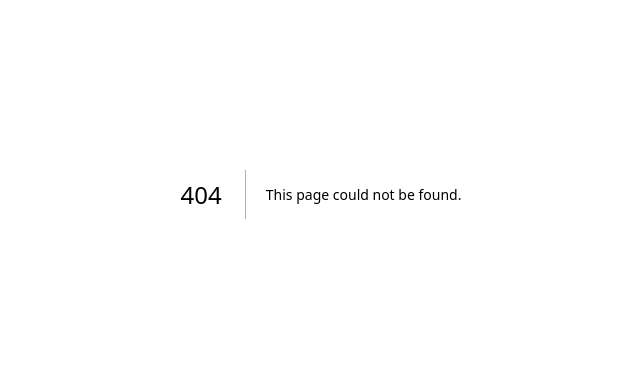
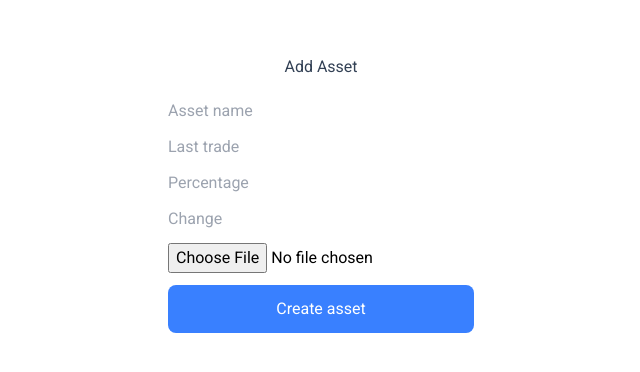
Before and after one commit to Charmant27/BCLabs-assessment, a Next.js app: page /create-asset in a window 1280 px wide. Before the commit this address had no page. Shown: the part 206-578 px from the top of the page, without its empty margins (319-959 px from the left). Built offline with nearby package versions, Linux system fonts and the light colour scheme.

Commit message:
Added the endpoint of creating an asset

```diff
--- /dev/null
+++ b/app/create-asset/page.tsx
@@ -0,0 +1,75 @@
+'use client'
+import { useState } from "react";
+
+const CreateAsset = () => {
+  const [formData, setFormData] = useState({
+    name: '',
+    last_trade: '',
+    percentage: '',
+    change: '',
+    logo: '',
+  });
+
+  const handleChange = (e: any) => {
+    const { name, value } = e.target;
+    setFormData({
+      ...formData,
+      [name]: value,
+    });
+  };
+
+  const handleFile = (e: any) => {
+    const file = e.target.files[0];
+    const reader = new FileReader();
+
+    reader.onloadend = () => {
+      setFormData({
+        ...formData,
+        logo: reader.result as string,
+      });
+    };
+
+    if (file) {
+      reader.readAsDataURL(file);
+    }
+  };
+
+  const handleSubmit = async (e: any) => {
+    e.preventDefault();
+
+    try {
+      const response = await fetch('/api/assets/create-assets', {
+        method: 'POST',
+        headers: {
+          'Content-Type': 'application/json',
+        },
+        body: JSON.stringify(formData),
+      });
+
+      if (response.ok) {
+        const result = await response.json();
+        console.log('Asset created successfully', result);
+      } else {
+        console.log('Something went wrong');
+      }
+    } catch (error) {
+      console.log(error);
+    }
+  };
+
+  return (
+    <div className='bg-white-200 h-screen grid place-content-center'>
+      <h2 className="text-center pb-5 text-slate-700">Add Asset</h2>
+      <form className="flex flex-col gap-3" onSubmit={handleSubmit}>
+        <input type="text" name="name" placeholder='Asset name' onChange={handleChange} />
+        <input type="text" name="last_trade" placeholder='Last trade' onChange={handleChange} />
+        <input type="text" name="percentage" placeholder='Percentage' onChange={handleChange} />
+        <input type="text" name="change" placeholder='Change' onChange={handleChange} />
+        <input type="file" name="logo" onChange={handleFile} />
+        <button className="rounded-lg px-6 py-3 bg-blue-100 text-white-200" type="submit">Create asset</button>
+      </form>
+    </div>
+  );
+};
+
+export default CreateAsset;
```
